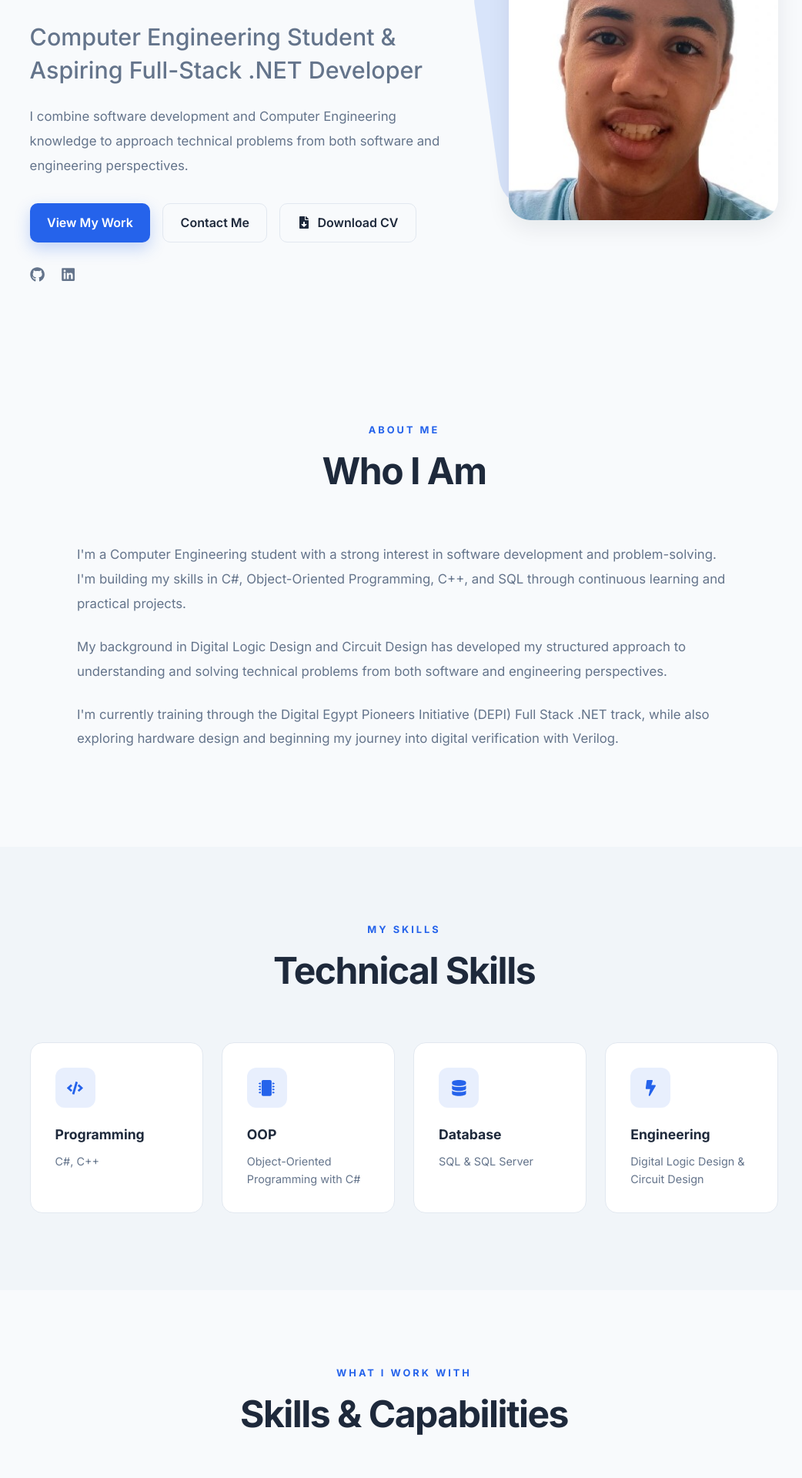
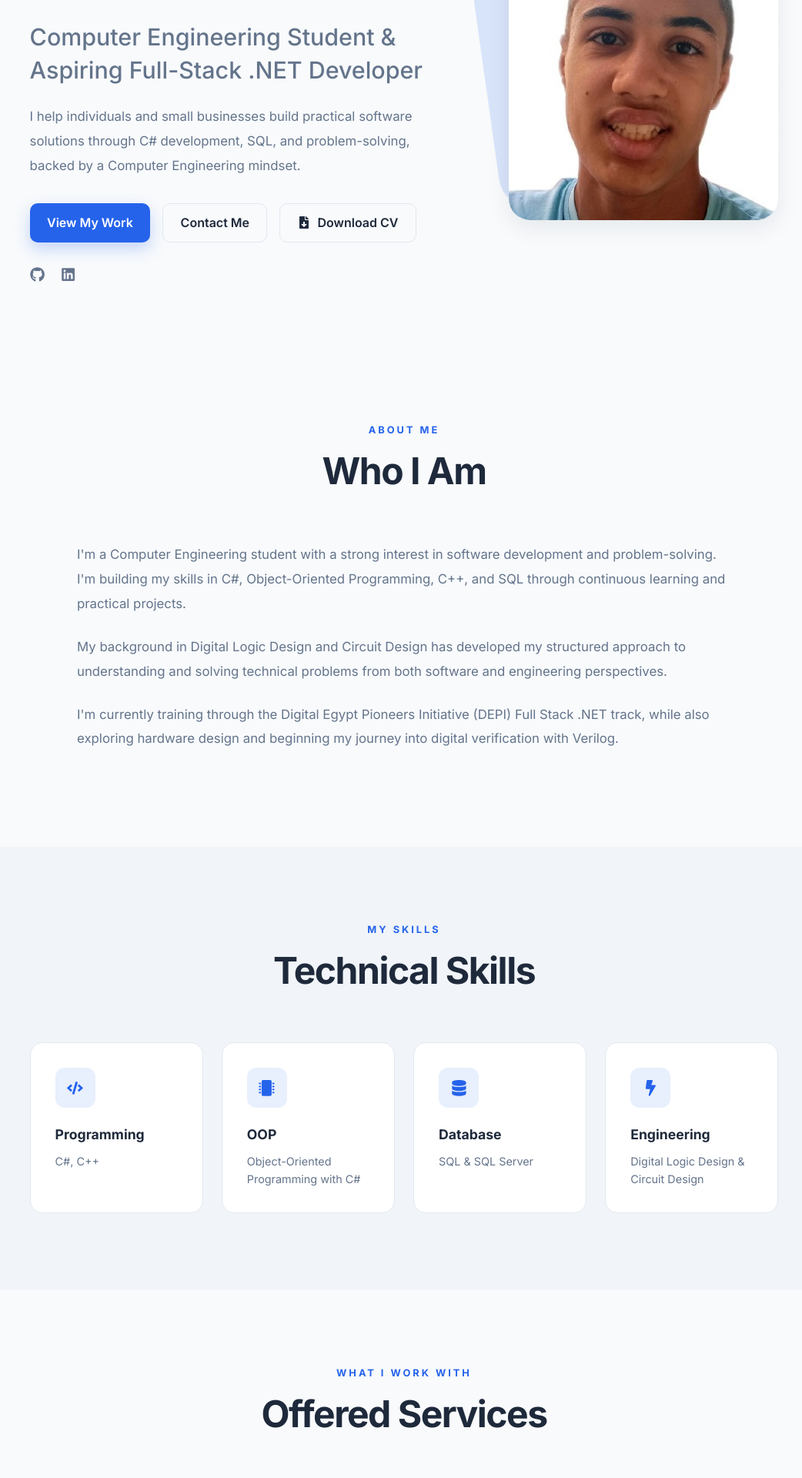
Before and after one commit to ahmedmaher-cse/ahmed-portfolio, a React (Vite) app: page / in a window 1280 px wide. Shown: the part 360-2280 px from the top of the page at 77% size, without its empty margins (115-1157 px from the left). Built offline with nearby package versions, Linux system fonts and the light colour scheme.

Commit message:
Update hero description and section title in App component for clarity and relevance

```diff
--- a/src/App.jsx
+++ b/src/App.jsx
@@ -98,9 +98,9 @@ function App() {
             </h2>
 
             <p className="hero-description">
-              I combine software development and Computer Engineering knowledge
-              to approach technical problems from both software and engineering
-              perspectives.
+              I help individuals and small businesses build practical software
+              solutions through C# development, SQL, and problem-solving, backed
+              by a Computer Engineering mindset.
             </p>
 
             <div className="hero-buttons">
@@ -232,7 +232,7 @@ function App() {
         <section id="services" className="section">
           <div className="section-header">
             <p className="section-tag">WHAT I WORK WITH</p>
-            <h2>Skills & Capabilities</h2>
+            <h2>Offered Services</h2>
           </div>
 
           <div className="services-grid">
```
